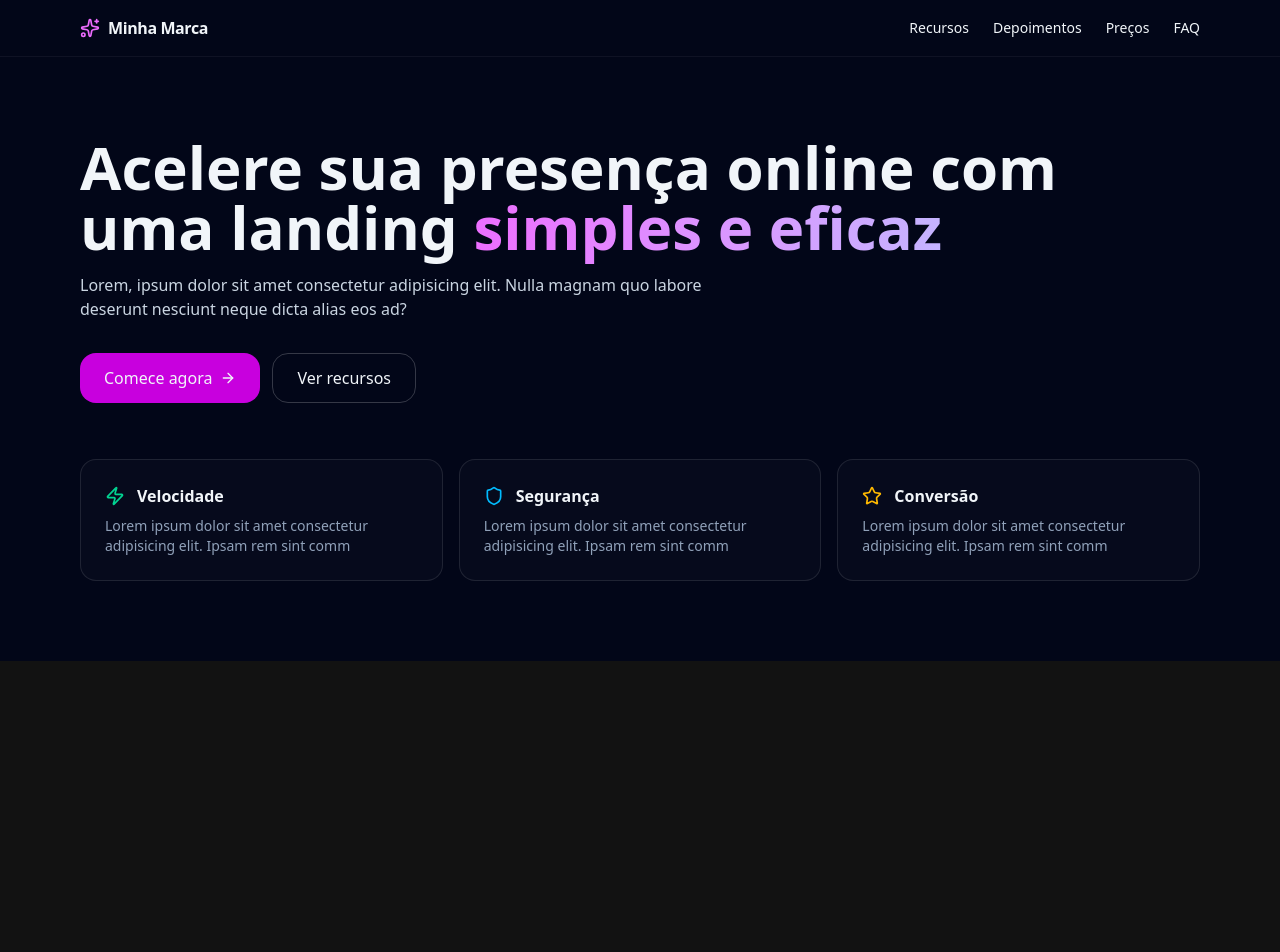
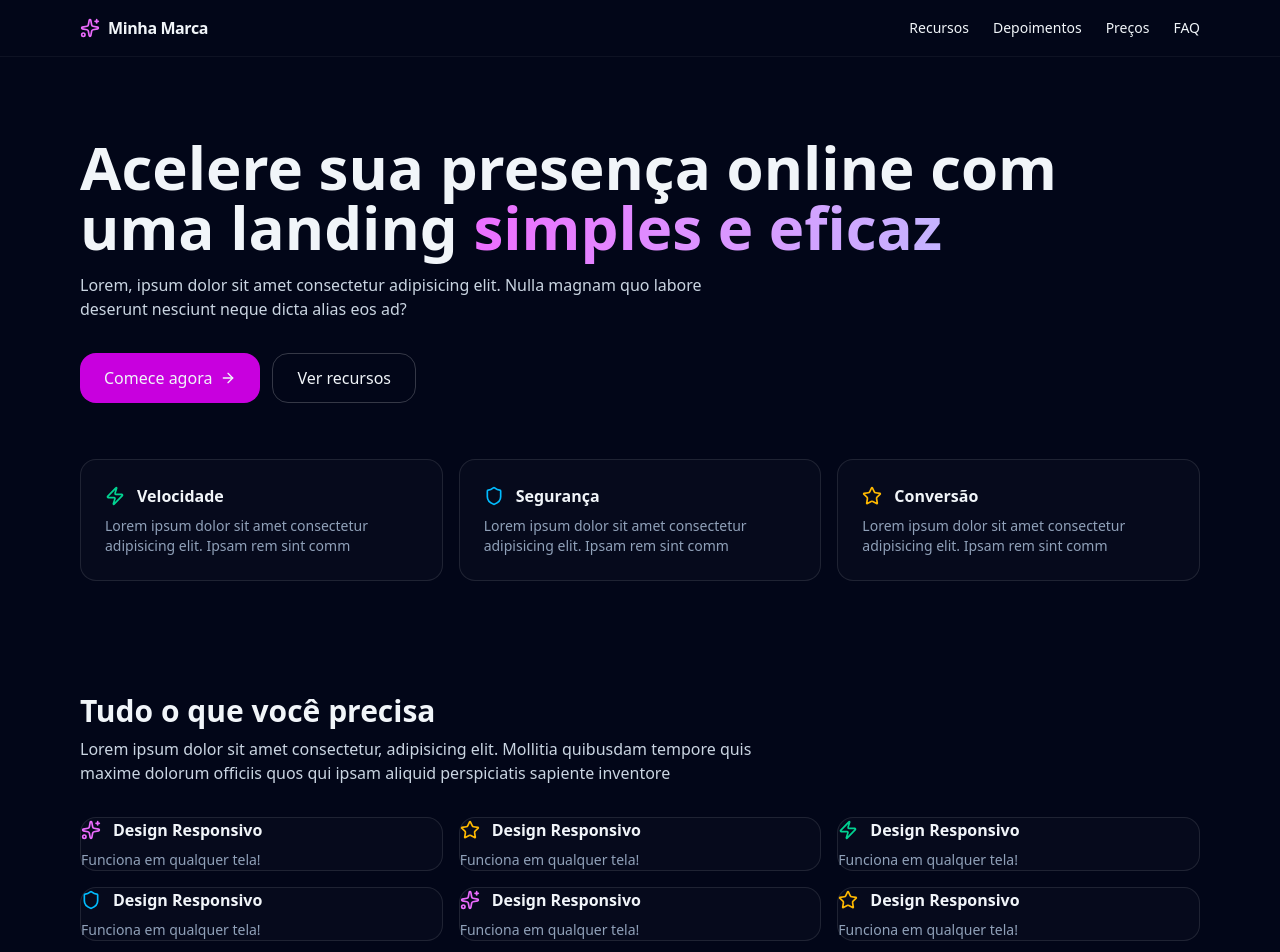
Before and after one commit to VictorLapaDev/React-Course-Matheus-Battiti, a React (Vite) app in the folder 12-DeployProject/MeuProjetoReact/: page / in a window 1280 px wide. Shown: the top 952 px of the page. Before the commit the page ends 800 px from the top, so only its background shows below. Built offline with nearby package versions, Linux system fonts and the light colour scheme.

Commit message:
feat: finalizando features

```diff
--- a/12-DeployProject/MeuProjetoReact/src/App.jsx
+++ b/12-DeployProject/MeuProjetoReact/src/App.jsx
@@ -164,8 +164,54 @@
             ))}
           </motion.div>
         </div>
+      </section>
 
-
+      {/* Features */}
+      <section id="features" className="mx-auto max-w-6xl px-4 py-8">
+          <h2 className="text-3xl font-bold">Tudo o que você precisa</h2>
+          <p className="text-slate-300 mt-2 max-w-2xl">Lorem ipsum dolor sit amet consectetur, adipisicing elit. Mollitia quibusdam tempore quis maxime dolorum officiis quos qui ipsam aliquid perspiciatis sapiente inventore </p>
+          <div className="mt-8 grid grid-cols-1 md:grid-cols-2 lg:grid-cols-3 gap-4">
+            {[
+              {
+                title: "Design Responsivo",
+                desc: "Funciona em qualquer tela!",
+                icon: <Sparkles className="size-5 text-fuchsia-400"/>
+              },
+              {
+                title: "Design Responsivo",
+                desc: "Funciona em qualquer tela!",
+                icon: <Star className="size-5 text-amber-400"/>
+              },
+              {
+                title: "Design Responsivo",
+                desc: "Funciona em qualquer tela!",
+                icon: <Zap className="size-5 text-emerald-400"/>
+              },
+              {
+                title: "Design Responsivo",
+                desc: "Funciona em qualquer tela!",
+                icon: <Shield className="size-5 text-sky-400"/>
+              },
+              {
+                title: "Design Responsivo",
+                desc: "Funciona em qualquer tela!",
+                icon: <Sparkles className="size-5 text-fuchsia-400"/>
+              },
+              {
+                title: "Design Responsivo",
+                desc: "Funciona em qualquer tela!",
+                icon: <Star className="size-5 text-amber-400"/>
+              }
+            ].map((f) => (
+              <div key={f.title} className="rounded-2xl border border-white/10 bg-white/[0.02]  ">
+                <div className="flex items-center gap-3">
+                  {f.icon}
+                  <p className="font-semibold">{f.title}</p>
+                </div>
+                <p className="text-sm text-slate-400 mt-2">{f.desc}</p>
+              </div>
+            ))}
+          </div>
       </section>
     </div>
   );
```
